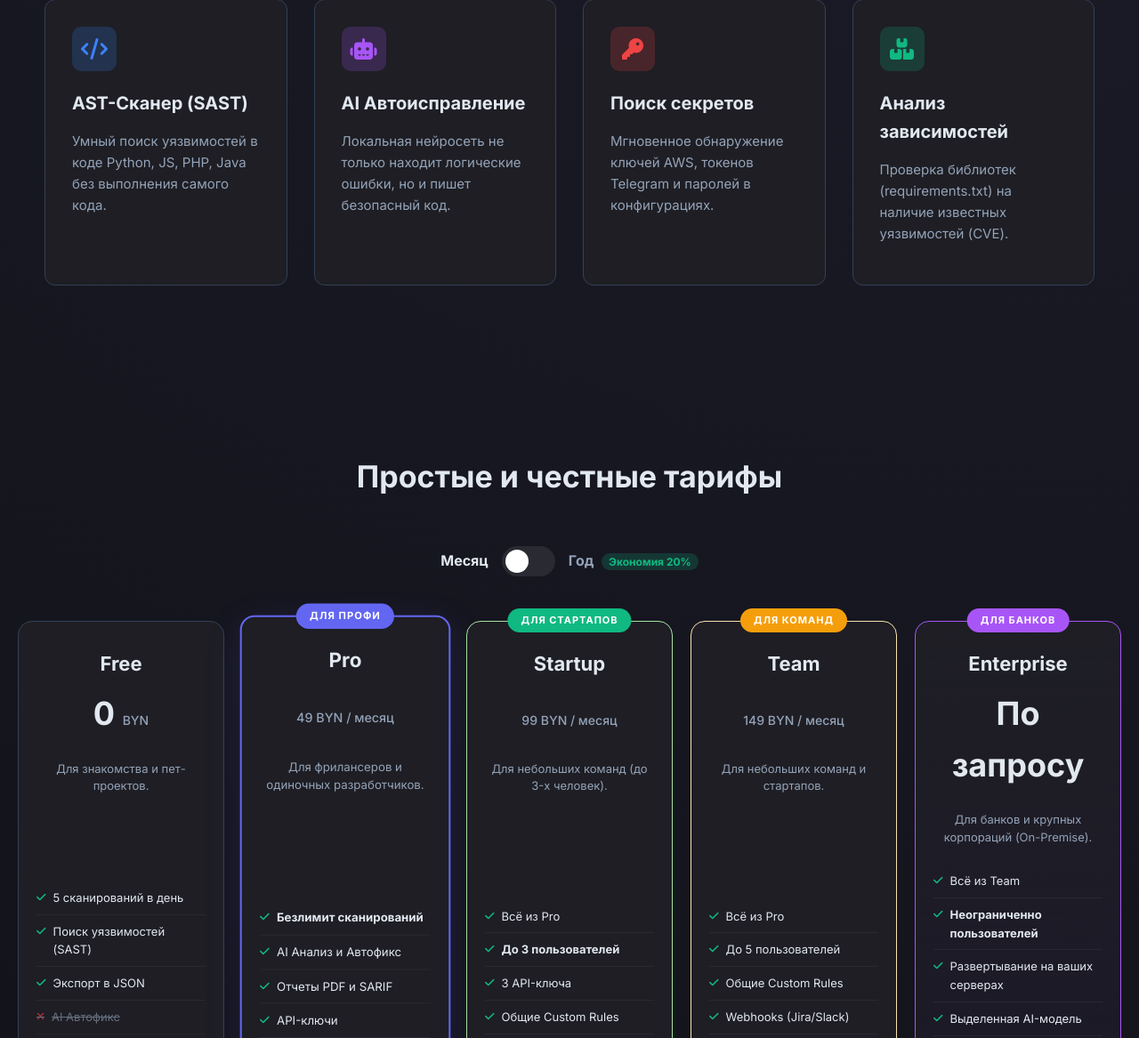
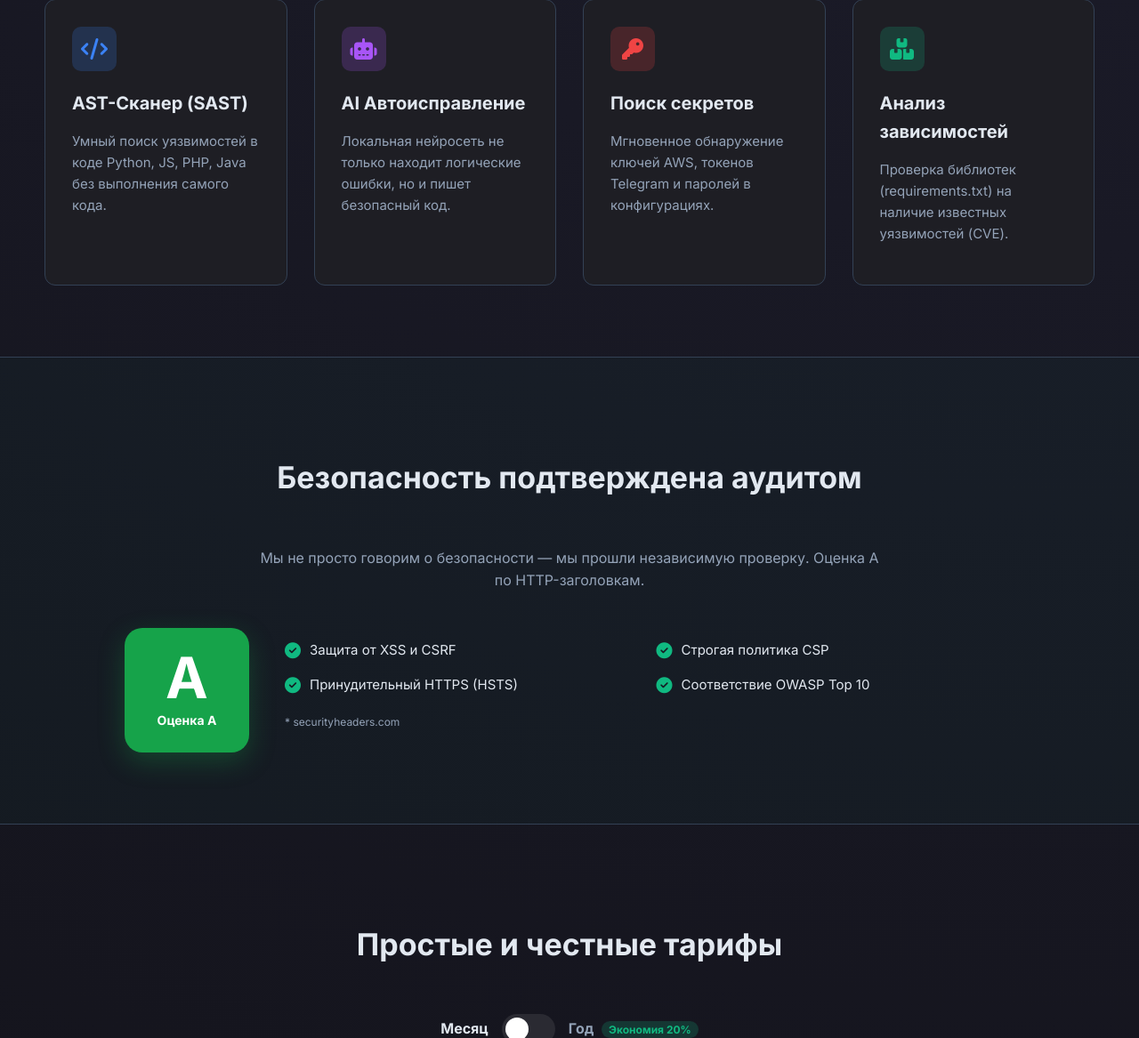
Before and after one commit to Tikeyphoto/ai-secscan, a Flask app: page / in a window 1280 px wide. Shown: the part 1165-2332 px from the top of the page at 89% size. Run offline with Flask 3, Linux system fonts and the light colour scheme.

Commit message:
feat(marketing): add 'Security verified' block to landing page
- Highlights Grade A on securityheaders.com
- Lists key protections: XSS/CSRF, CSP, HSTS, OWASP Top 10
- Placed between Features and Pricing to build trust before pricing
- Green Grade A badge to match securityheaders.com style
- Added translations for RU/EN/ZH

```diff
--- a/templates/landing.html
+++ b/templates/landing.html
@@ -125,6 +125,42 @@
                 <h3>{{ t('landing.feat.f4_title') }}</h3>
                 <p>{{ t('landing.feat.f4_desc') }}</p>
             </div>
+        </div>
+    </section>
+
+    <section id="security" class="features-section" style="background: rgba(16, 185, 129, 0.03); border-top: 1px solid var(--border); border-bottom: 1px solid var(--border);">
+        <h2 class="section-title fade-in-up">{{ t('landing.sec.title') }}</h2>
+        <p style="text-align: center; color: var(--text-muted); margin-bottom: 40px; max-width: 700px; margin-left: auto; margin-right: auto;">{{ t('landing.sec.desc') }}</p>
+
+        <div style="display: flex; flex-wrap: wrap; gap: 40px; justify-content: center; align-items: center; max-width: 1000px; margin: 0 auto;">
+
+            <!-- Большая оценка A -->
+            <div style="background: #16a34a; color: #fff; border-radius: 20px; width: 140px; height: 140px; display: flex; flex-direction: column; justify-content: center; align-items: center; box-shadow: 0 10px 30px rgba(22, 163, 74, 0.3);">
+                <span style="font-size: 64px; font-weight: 900; line-height: 1;">A</span>
+                <span style="font-size: 14px; font-weight: 700; margin-top: 5px;">{{ t('landing.sec.a') }}</span>
+            </div>
+
+            <!-- Список проверок -->
+            <div style="flex: 1; min-width: 280px;">
+                <ul style="list-style: none; padding: 0; margin: 0; display: grid; grid-template-columns: 1fr 1fr; gap: 15px;">
+                    <li style="display: flex; align-items: center; gap: 10px; font-size: 15px;">
+                        <i class="fa-solid fa-check-circle" style="color: var(--success); font-size: 18px;"></i> {{ t('landing.sec.f1') }}
+                    </li>
+                    <li style="display: flex; align-items: center; gap: 10px; font-size: 15px;">
+                        <i class="fa-solid fa-check-circle" style="color: var(--success); font-size: 18px;"></i> {{ t('landing.sec.f2') }}
+                    </li>
+                    <li style="display: flex; align-items: center; gap: 10px; font-size: 15px;">
+                        <i class="fa-solid fa-check-circle" style="color: var(--success); font-size: 18px;"></i> {{ t('landing.sec.f3') }}
+                    </li>
+                    <li style="display: flex; align-items: center; gap: 10px; font-size: 15px;">
+                        <i class="fa-solid fa-check-circle" style="color: var(--success); font-size: 18px;"></i> {{ t('landing.sec.f4') }}
+                    </li>
+                </ul>
+                <p style="font-size: 12px; color: var(--text-muted); margin-top: 20px;">
+                    * {{ t('landing.sec.sub') }}
+                </p>
+            </div>
+
         </div>
     </section>
 
--- a/translations.py
+++ b/translations.py
@@ -10,7 +10,7 @@ TRANSLATIONS = {
         "landing.hero.desc": "Статический анализ кода (SAST), поиск утечек секретов и интеллектуальный AI-аудит. Загрузите проект и получите отчет за секунды.",
         "landing.hero.btn_start": "Попробовать бесплатно", "landing.hero.btn_more": "Узнать больше",
         "landing.hero.local_badge": "100% On-Premise. Код не покидает ваш сервер.",
-        "landing.feat.title": "Всё для безопасности в одном месте", "landing.price.title": "Простые и честные тарифы",
+        "landing.feat.title": "Всё для безопасности в одном месте", "landing.sec.title": "Безопасность подтверждена аудитом", "landing.sec.desc": "Мы не просто говорим о безопасности — мы прошли независимую проверку. Оценка A по HTTP-заголовкам.", "landing.sec.a": "Оценка A", "landing.sec.sub": "securityheaders.com", "landing.sec.f1": "Защита от XSS и CSRF", "landing.sec.f2": "Строгая политика CSP", "landing.sec.f3": "Принудительный HTTPS (HSTS)", "landing.sec.f4": "Соответствие OWASP Top 10", "landing.price.title": "Простые и честные тарифы",
         "landing.price.monthly": "Месяц", "landing.price.yearly": "Год", "landing.price.save": "Экономия 20%",
         "landing.price.badge_pro": "Для профи", "landing.price.badge_startup": "Для стартапов", "landing.price.badge_team": "Для команд", "landing.price.badge_ent": "Для банков",
         "landing.price.free.desc": "Для знакомства и пет-проектов.", "landing.price.free.f1": "5 сканирований в день",
@@ -84,7 +84,7 @@ TRANSLATIONS = {
         "landing.hero.desc": "Static Application Security Testing (SAST), secret scanning, and intelligent AI audit. Upload your project and get a report in seconds.",
         "landing.hero.btn_start": "Try for free", "landing.hero.btn_more": "Learn more",
         "landing.hero.local_badge": "100% On-Premise. Code never leaves your server.",
-        "landing.feat.title": "Everything for security in one place", "landing.price.title": "Simple and honest pricing",
+        "landing.feat.title": "Everything for security in one place", "landing.sec.title": "Security verified by audit", "landing.sec.desc": "We don't just talk about security — we passed an independent review. Grade A on HTTP headers.", "landing.sec.a": "Grade A", "landing.sec.sub": "securityheaders.com", "landing.sec.f1": "Protection against XSS and CSRF", "landing.sec.f2": "Strict CSP policy", "landing.sec.f3": "Enforced HTTPS (HSTS)", "landing.sec.f4": "OWASP Top 10 compliant", "landing.price.title": "Simple and honest pricing",
         "landing.price.monthly": "Monthly", "landing.price.yearly": "Yearly", "landing.price.save": "Save 20%",
         "landing.price.badge_pro": "For pros", "landing.price.badge_startup": "For startups", "landing.price.badge_team": "For teams", "landing.price.badge_ent": "For banks",
         "landing.price.free.desc": "For hobby and pet projects.", "landing.price.free.f1": "5 scans per day",
@@ -158,7 +158,7 @@ TRANSLATIONS = {
         "landing.hero.desc": "静态代码分析（SAST）、密钥扫描和智能AI审计。上传项目，几秒内获得报告。",
         "landing.hero.btn_start": "免费试用", "landing.hero.btn_more": "了解更多",
         "landing.hero.local_badge": "100%本地部署。代码永不离开您的服务器。",
-        "landing.feat.title": "一站式安全解决方案", "landing.price.title": "简单诚实的定价",
+        "landing.feat.title": "一站式安全解决方案", "landing.sec.title": "安全审计已通过", "landing.sec.desc": "我们不仅谈论安全——我们通过了独立审查。HTTP 标头评级为 A。", "landing.sec.a": "A 级", "landing.sec.sub": "securityheaders.com", "landing.sec.f1": "防御 XSS 和 CSRF", "landing.sec.f2": "严格的 CSP 策略", "landing.sec.f3": "强制 HTTPS (HSTS)", "landing.sec.f4": "符合 OWASP Top 10", "landing.price.title": "简单诚实的定价",
         "landing.price.monthly": "月", "landing.price.yearly": "年", "landing.price.save": "节省20%",
         "landing.price.badge_pro": "专业版", "landing.price.badge_startup": "初创版", "landing.price.badge_team": "团队版", "landing.price.badge_ent": "企业版",
         "landing.price.free.desc": "适合个人项目和体验。", "landing.price.free.f1": "每天5次扫描",
```
